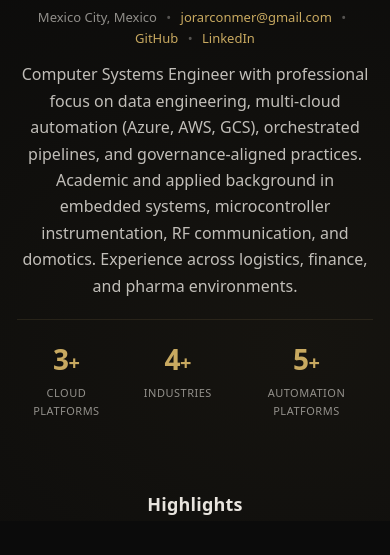
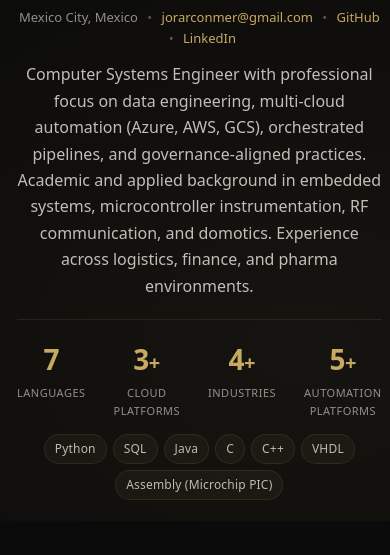
Before and after one commit to JACM8544/WebPortfolioJACM, a plain HTML site: page index.html in a window 390 px wide. Shown: the part 492-1047 px from the top of the page. Drawn offline with Linux system fonts and the light colour scheme.

Commit message:
Add programming languages stat and chips to hero section
- Add 4th stat counter: 7 Languages
- Add language chips row below stats: Python, SQL, Java, C, C++, VHDL, Assembly (Microchip PIC)
- Add i18n translations for new elements (EN/ES)
- Responsive centering on mobile

Co-Authored-By: Claude Opus 4.6 (1M context) <noreply@anthropic.com>

```diff
--- a/index.html
+++ b/index.html
@@ -62,6 +62,10 @@
 
           <div class="hero__stats">
             <div class="stat">
+              <span class="stat__number" data-count="7">0</span>
+              <span class="stat__label" data-i18n="stat_langs">Languages</span>
+            </div>
+            <div class="stat">
               <span class="stat__number" data-count="3">0</span><span class="stat__plus">+</span>
               <span class="stat__label" data-i18n="stat_clouds">Cloud Platforms</span>
             </div>
@@ -73,6 +77,16 @@
               <span class="stat__number" data-count="5">0</span><span class="stat__plus">+</span>
               <span class="stat__label" data-i18n="stat_platforms">Automation Platforms</span>
             </div>
+          </div>
+
+          <div class="hero__langs">
+            <span class="lang-chip">Python</span>
+            <span class="lang-chip">SQL</span>
+            <span class="lang-chip">Java</span>
+            <span class="lang-chip">C</span>
+            <span class="lang-chip">C++</span>
+            <span class="lang-chip">VHDL</span>
+            <span class="lang-chip" data-i18n="lang_asm">Assembly (Microchip PIC)</span>
           </div>
         </div>
       </div>
@@ -431,9 +445,11 @@
         edu2_3: "CNC programming and operation.",
         edu2_4: "Welding and shop-floor process basics.",
         footer_updated: "Last updated:",
+        stat_langs: "Languages",
         stat_clouds: "Cloud Platforms",
         stat_industries: "Industries",
-        stat_platforms: "Automation Platforms"
+        stat_platforms: "Automation Platforms",
+        lang_asm: "Assembly (Microchip PIC)"
       },
       es: {
         brand_role: "Ingenier\u00eda de Datos \u2022 Cloud \u2022 Automatizaci\u00f3n \u2022 Sistemas Embebidos",
@@ -511,9 +527,11 @@
         edu2_3: "Programaci\u00f3n y operaci\u00f3n CNC.",
         edu2_4: "Soldadura y fundamentos de procesos de taller.",
         footer_updated: "\u00daltima actualizaci\u00f3n:",
+        stat_langs: "Lenguajes",
         stat_clouds: "Plataformas Cloud",
         stat_industries: "Industrias",
-        stat_platforms: "Plataformas de Automatizaci\u00f3n"
+        stat_platforms: "Plataformas de Automatizaci\u00f3n",
+        lang_asm: "Ensamblador (Microchip PIC)"
       }
     };
 
--- a/styles.css
+++ b/styles.css
@@ -252,6 +252,24 @@ main{
   text-transform: uppercase;
   letter-spacing: .5px;
   margin-top: 2px;
+}
+
+/* Language chips under stats */
+.hero__langs{
+  display: flex;
+  flex-wrap: wrap;
+  gap: 6px;
+  margin-top: 14px;
+}
+
+.lang-chip{
+  font-size: 12px;
+  padding: 4px 10px;
+  border-radius: 999px;
+  border: 1px solid var(--stroke);
+  background: rgba(200,169,96,.05);
+  color: rgba(232,228,222,.80);
+  letter-spacing: .2px;
 }
 
 /* ── HIGHLIGHTS CAROUSEL ── */
@@ -612,4 +630,5 @@ main{
   .hero__photo{ max-width: 220px; margin: 0 auto; }
   .hero__about{ margin-left: auto; margin-right: auto; }
   .hero__stats{ justify-content: center; }
+  .hero__langs{ justify-content: center; }
 }
```
